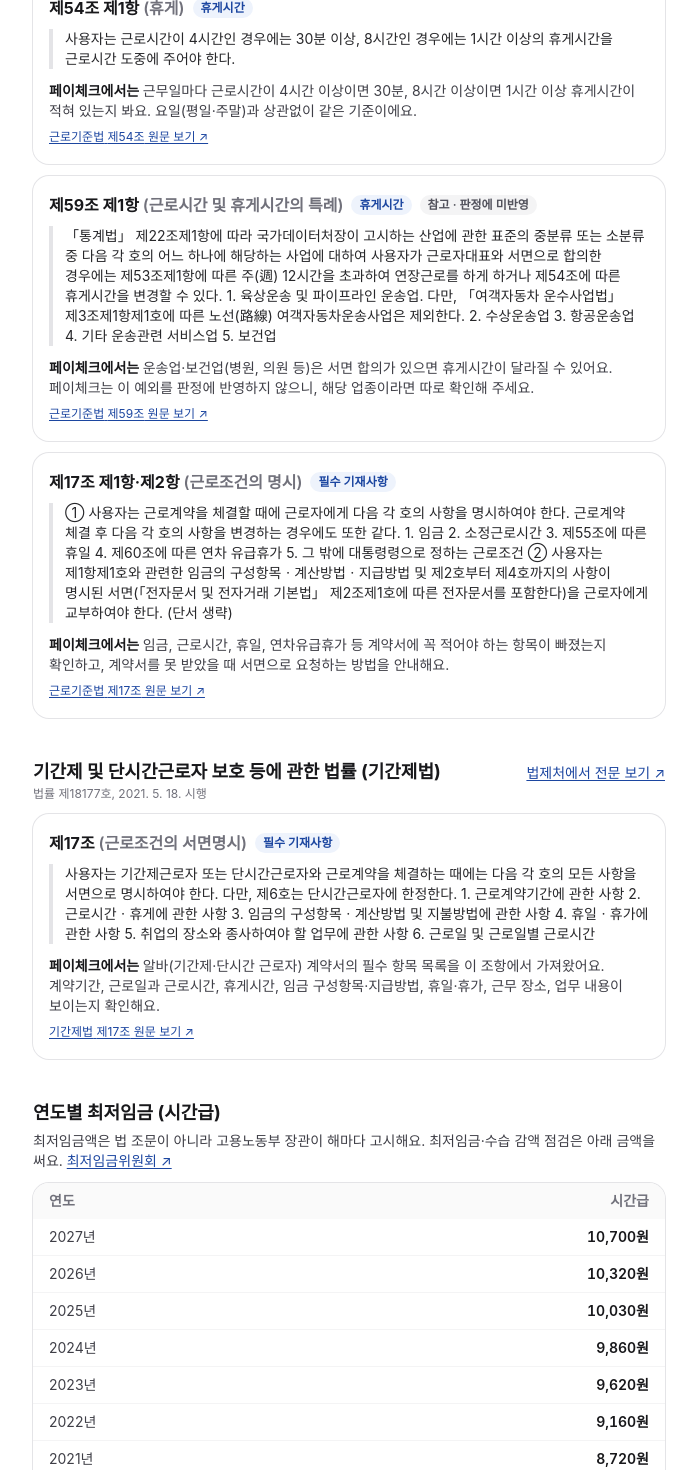
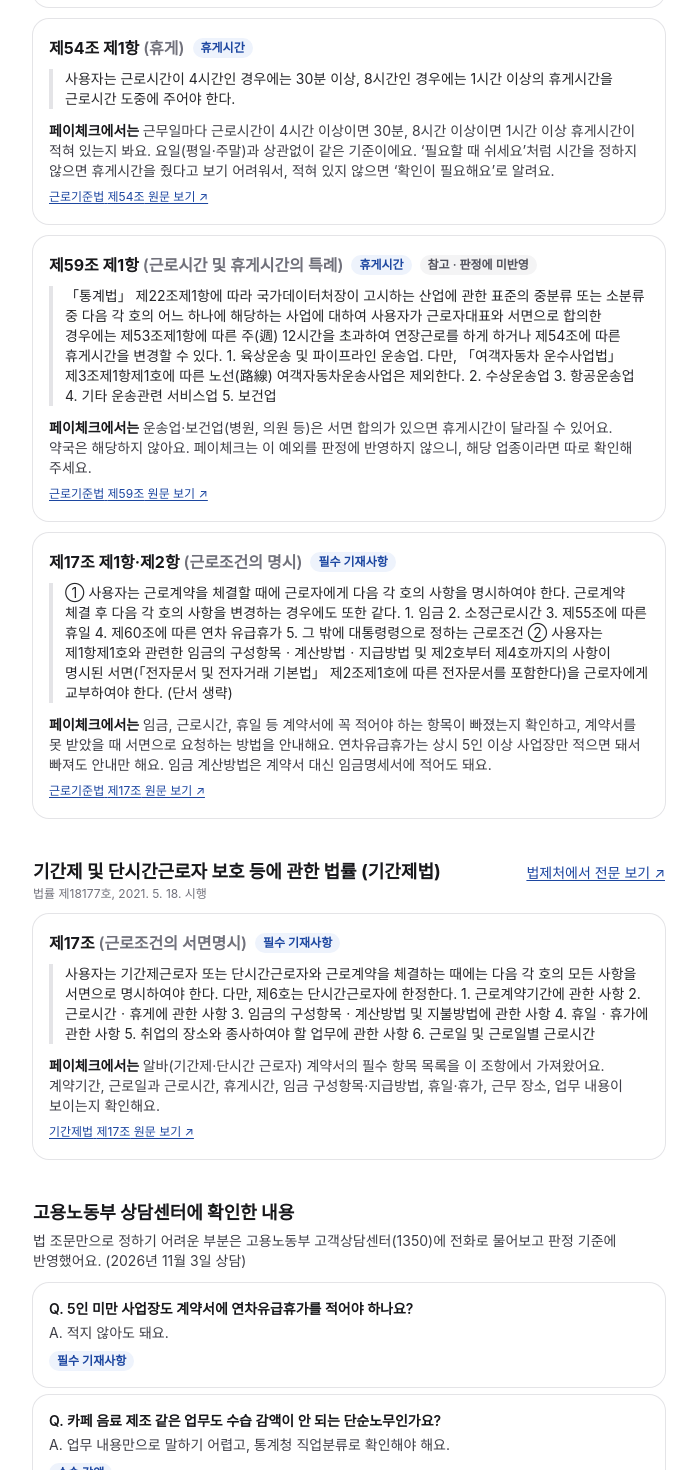
Before and after one commit to yemurf/paycheck, a Next.js app: page /legal in a window 1280 px wide. Shown: the part 1820-3290 px from the top of the page, without its empty margins (291-988 px from the left). Built offline with nearby package versions, Linux system fonts and the light colour scheme; a web font is replaced by a local one.

Commit message:
1350 상담 답변 반영: 연차 5인 기준, 단순노무 안내, 주휴 포함 시급 기준, 4주 평균, 휴게시간 지정 여부

```diff
--- a/app/legal/page.tsx
+++ b/app/legal/page.tsx
@@ -1,6 +1,6 @@
 import type { Metadata } from "next";
 import Link from "next/link";
-import { LEGAL_SOURCES, LEGAL_VERIFIED_ON, RULE_TITLES, lawUrl } from "@/rules/legal-sources";
+import { CONSULTATION_DATE, CONSULTATIONS, LEGAL_SOURCES, LEGAL_VERIFIED_ON, RULE_TITLES, lawUrl } from "@/rules/legal-sources";
 import { formatWon } from "@/rules/helpers";
 import { MIN_WAGE_BY_YEAR } from "@/rules/standards";
 import type { RuleId } from "@/rules";
@@ -95,6 +95,31 @@ export default function LegalPage() {
         </section>
       ))}
 
+      {/* 1350 상담 */}
+      <section className="mt-10">
+        <h2 className="text-lg font-bold text-zinc-900">고용노동부 상담센터에 확인한 내용</h2>
+        <p className="mt-1 text-sm">
+          법 조문만으로 정하기 어려운 부분은 고용노동부 고객상담센터(1350)에 전화로 물어보고 판정 기준에 반영했어요. (
+          {CONSULTATION_DATE} 상담)
+        </p>
+        <ul className="mt-3 space-y-2">
+          {CONSULTATIONS.map((c) => (
+            <li key={c.q} className="rounded-2xl p-4 text-sm ring-1 ring-zinc-200">
+              <p className="font-semibold text-zinc-900">Q. {c.q}</p>
+              <p className="mt-1">A. {c.a}</p>
+              <p className="mt-2 flex flex-wrap gap-1">
+                {c.rules.map((r) => (
+                  <span key={r} className="rounded-full bg-blue-50 px-2 py-0.5 text-xs font-semibold text-blue-700">
+                    {RULE_TITLES[r]}
+                  </span>
+                ))}
+              </p>
+            </li>
+          ))}
+        </ul>
+        <p className="mt-2 text-xs text-zinc-500">전화 상담 답변은 일반적인 안내라서, 개별 사안은 다르게 판단될 수 있어요.</p>
+      </section>
+
       {/* 최저임금액 */}
       <section className="mt-10">
         <h2 className="text-lg font-bold text-zinc-900">연도별 최저임금 (시간급)</h2>
--- a/rules/index.ts
+++ b/rules/index.ts
@@ -27,7 +27,7 @@ export function checkContract({ contract, weeklyHours, today = new Date() }: Che
     ? [
         checkMinWage(contract, today),
         checkProbation(contract, today),
-        checkWeeklyHoliday(contract, weeklyMinutes),
+        checkWeeklyHoliday(contract, weeklyMinutes, today),
         checkBreak(contract),
         checkRequiredItems(contract),
       ]
--- a/rules/legal-sources.ts
+++ b/rules/legal-sources.ts
@@ -44,7 +44,7 @@ export const LEGAL_SOURCES: LegalSource[] = [
         jo: "제5조",
         title: "최저임금액",
         text: "1년 이상의 기간을 정하여 근로계약을 체결하고 수습 중에 있는 근로자로서 수습을 시작한 날부터 3개월 이내인 사람에 대하여는 대통령령으로 정하는 바에 따라 제1항에 따른 최저임금액과 다른 금액으로 최저임금액을 정할 수 있다. 다만, 단순노무업무로 고용노동부장관이 정하여 고시한 직종에 종사하는 근로자는 제외한다.",
-        use: "수습 중 시급을 줄이는 계약이 ‘1년 이상 계약’과 ‘3개월 이내’ 조건을 지키는지 봐요. 단순노무 직종인지는 업무만으로 판단하기 어려워서, 감액이 있으면 ‘확인이 필요해요’와 함께 기준을 안내해요.",
+        use: "수습 중 시급을 줄이는 계약이 ‘1년 이상 계약’과 ‘3개월 이내’ 조건을 지키는지 봐요. 기간을 정하지 않은 계약도 1년 이상으로 봐요. 단순노무 직종인지는 업무 내용만으로 정하기 어렵고 통계청 한국표준직업분류로 확인해야 해서, 감액이 있으면 ‘확인이 필요해요’와 함께 안내해요.",
         rules: ["R2"],
       },
     ],
@@ -74,7 +74,7 @@ export const LEGAL_SOURCES: LegalSource[] = [
         jo: "제55조",
         title: "휴일",
         text: "사용자는 근로자에게 1주에 평균 1회 이상의 유급휴일을 보장하여야 한다.",
-        use: "주휴수당 대상인데 계약서에 주휴수당이 없다고 적혀 있으면 ‘기준과 달라요’, 언급이 없거나 ‘시급에 포함’이라고만 적혀 있으면 ‘확인이 필요해요’로 알려요.",
+        use: "주휴수당 대상인데 계약서에 주휴수당이 없다고 적혀 있으면 ‘기준과 달라요’, 언급이 없으면 ‘확인이 필요해요’로 알려요. ‘시급에 포함’은 그 시급이 최저시급에 주휴수당분을 더한 금액(주 15~40시간이면 최저시급의 1.2배) 이상일 때만 ‘문제 없어요’로 봐요.",
         rules: ["R3"],
       },
       {
@@ -82,7 +82,7 @@ export const LEGAL_SOURCES: LegalSource[] = [
         jo: "제18조",
         title: "단시간근로자의 근로조건",
         text: "4주 동안(4주 미만으로 근로하는 경우에는 그 기간)을 평균하여 1주 동안의 소정근로시간이 15시간 미만인 근로자에 대하여는 제55조와 제60조를 적용하지 아니한다.",
-        use: "계약서의 요일별 근무시간(휴게시간 제외)을 더해 1주 소정근로시간이 15시간 이상인지로 주휴수당 대상인지 판단해요. 근무가 주마다 다르면 평소 주 근무시간을 직접 입력받아요.",
+        use: "계약서의 요일별 근무시간(휴게시간 제외)을 더해 1주 소정근로시간이 15시간 이상인지로 주휴수당 대상인지 판단해요. 근무가 주마다 다르면 4주 평균 주 근무시간을 직접 입력받아요(4주 합계 60시간 이상이면 대상).",
         rules: ["R3"],
       },
       {
@@ -90,7 +90,7 @@ export const LEGAL_SOURCES: LegalSource[] = [
         jo: "제54조",
         title: "휴게",
         text: "사용자는 근로시간이 4시간인 경우에는 30분 이상, 8시간인 경우에는 1시간 이상의 휴게시간을 근로시간 도중에 주어야 한다.",
-        use: "근무일마다 근로시간이 4시간 이상이면 30분, 8시간 이상이면 1시간 이상 휴게시간이 적혀 있는지 봐요. 요일(평일·주말)과 상관없이 같은 기준이에요.",
+        use: "근무일마다 근로시간이 4시간 이상이면 30분, 8시간 이상이면 1시간 이상 휴게시간이 적혀 있는지 봐요. 요일(평일·주말)과 상관없이 같은 기준이에요. ‘필요할 때 쉬세요’처럼 시간을 정하지 않으면 휴게시간을 줬다고 보기 어려워서, 적혀 있지 않으면 ‘확인이 필요해요’로 알려요.",
         rules: ["R4"],
       },
       {
@@ -98,7 +98,7 @@ export const LEGAL_SOURCES: LegalSource[] = [
         jo: "제59조",
         title: "근로시간 및 휴게시간의 특례",
         text: "「통계법」 제22조제1항에 따라 국가데이터처장이 고시하는 산업에 관한 표준의 중분류 또는 소분류 중 다음 각 호의 어느 하나에 해당하는 사업에 대하여 사용자가 근로자대표와 서면으로 합의한 경우에는 제53조제1항에 따른 주(週) 12시간을 초과하여 연장근로를 하게 하거나 제54조에 따른 휴게시간을 변경할 수 있다. 1. 육상운송 및 파이프라인 운송업. 다만, 「여객자동차 운수사업법」 제3조제1항제1호에 따른 노선(路線) 여객자동차운송사업은 제외한다. 2. 수상운송업 3. 항공운송업 4. 기타 운송관련 서비스업 5. 보건업",
-        use: "운송업·보건업(병원, 의원 등)은 서면 합의가 있으면 휴게시간이 달라질 수 있어요. 페이체크는 이 예외를 판정에 반영하지 않으니, 해당 업종이라면 따로 확인해 주세요.",
+        use: "운송업·보건업(병원, 의원 등)은 서면 합의가 있으면 휴게시간이 달라질 수 있어요. 약국은 해당하지 않아요. 페이체크는 이 예외를 판정에 반영하지 않으니, 해당 업종이라면 따로 확인해 주세요.",
         rules: ["R4"],
         reference: true,
       },
@@ -107,7 +107,7 @@ export const LEGAL_SOURCES: LegalSource[] = [
         jo: "제17조",
         title: "근로조건의 명시",
         text: "① 사용자는 근로계약을 체결할 때에 근로자에게 다음 각 호의 사항을 명시하여야 한다. 근로계약 체결 후 다음 각 호의 사항을 변경하는 경우에도 또한 같다. 1. 임금 2. 소정근로시간 3. 제55조에 따른 휴일 4. 제60조에 따른 연차 유급휴가 5. 그 밖에 대통령령으로 정하는 근로조건 ② 사용자는 제1항제1호와 관련한 임금의 구성항목ㆍ계산방법ㆍ지급방법 및 제2호부터 제4호까지의 사항이 명시된 서면(「전자문서 및 전자거래 기본법」 제2조제1호에 따른 전자문서를 포함한다)을 근로자에게 교부하여야 한다. (단서 생략)",
-        use: "임금, 근로시간, 휴일, 연차유급휴가 등 계약서에 꼭 적어야 하는 항목이 빠졌는지 확인하고, 계약서를 못 받았을 때 서면으로 요청하는 방법을 안내해요.",
+        use: "임금, 근로시간, 휴일 등 계약서에 꼭 적어야 하는 항목이 빠졌는지 확인하고, 계약서를 못 받았을 때 서면으로 요청하는 방법을 안내해요. 연차유급휴가는 상시 5인 이상 사업장만 적으면 돼서 빠져도 안내만 해요. 임금 계산방법은 계약서 대신 임금명세서에 적어도 돼요.",
         rules: ["R5"],
       },
     ],
@@ -129,6 +129,44 @@ export const LEGAL_SOURCES: LegalSource[] = [
   },
 ];
 
+// 고용노동부 고객상담센터(1350) 전화 상담으로 확인한 내용. 판정 기준을 정할 때 참고했다.
+export const CONSULTATION_DATE = "2026년 11월 3일";
+export const CONSULTATIONS: { q: string; a: string; rules: RuleId[] }[] = [
+  { q: "5인 미만 사업장도 계약서에 연차유급휴가를 적어야 하나요?", a: "적지 않아도 돼요.", rules: ["R5"] },
+  {
+    q: "카페 음료 제조 같은 업무도 수습 감액이 안 되는 단순노무인가요?",
+    a: "업무 내용만으로 말하기 어렵고, 통계청 직업분류로 확인해야 해요.",
+    rules: ["R2"],
+  },
+  { q: "기간을 정하지 않은 계약도 수습 감액이 되나요?", a: "수습 3개월까지 10% 감액할 수 있어요.", rules: ["R2"] },
+  {
+    q: "‘시급에 주휴수당 포함’이라고만 적혀 있어도 되나요?",
+    a: "흔한 방식은 아니지만 그렇게 하는 곳도 있어요. 주휴수당을 제대로 포함했다면 법적으로 크게 문제 삼지 않아요.",
+    rules: ["R3"],
+  },
+  {
+    q: "근무 시간이 주마다 다르면 주휴수당 대상은 어떻게 판단하나요?",
+    a: "4주 동안 60시간 이상이면 4주 전체가 주휴수당 대상이에요.",
+    rules: ["R3"],
+  },
+  { q: "약국 알바도 휴게시간 특례(근로기준법 제59조) 대상인가요?", a: "약국은 해당하지 않아요.", rules: ["R4"] },
+  {
+    q: "계약서에 임금 계산방법까지 꼭 적어야 하나요?",
+    a: "계약서에 적지 않아도 되고, 임금명세서에 적으면 돼요.",
+    rules: ["R5"],
+  },
+  {
+    q: "휴게시간이 계약서에 없어도 실제로 쉬게 해주면 괜찮나요?",
+    a: "휴게시간은 몇 시부터 몇 시까지라고 적는 게 원칙이에요. 안 적었더라도 가게에서 시간을 정해 두고 계속 그때 쉬고 있다면 문제 되지 않지만, ‘필요할 때 쉬세요’처럼 시간을 정하지 않으면 휴게시간을 줬다고 보기 어려워요.",
+    rules: ["R4"],
+  },
+  {
+    q: "수습 감액을 잘못 당했다면 차액을 받을 수 있나요?",
+    a: "받아야 할 임금보다 적게 받았다면 임금체불로 신고할 수 있어요.",
+    rules: ["R1", "R2"],
+  },
+];
+
 export const RULE_TITLES: Record<RuleId, string> = {
   R1: "최저임금",
   R2: "수습 감액",
--- a/rules/r1-min-wage.ts
+++ b/rules/r1-min-wage.ts
@@ -25,7 +25,7 @@ export function checkMinWage(c: ContractExtraction, today: Date): RuleResult {
       ...base,
       status: "problem",
       summary: `시급 ${formatWon(wage)}이 ${startYear}년 최저시급 ${formatWon(min)}보다 낮아요.`,
-      detail: `${startYear}년 최저시급은 ${formatWon(min)}이에요. 계약서의 시급은 이보다 시간당 ${formatWon(min - wage)} 적어요.`,
+      detail: `${startYear}년 최저시급은 ${formatWon(min)}이에요. 계약서의 시급은 이보다 시간당 ${formatWon(min - wage)} 적어요. 최저시급보다 적게 받았다면 임금체불로 고용노동부에 신고할 수 있어요.`,
       amount: { label: "시간당 부족한 금액", value: min - wage },
     };
   }
--- a/rules/r4-break.ts
+++ b/rules/r4-break.ts
@@ -47,7 +47,7 @@ export function checkBreak(c: ContractExtraction): RuleResult {
       ...base,
       status: "check",
       summary: "휴게시간이 적혀 있지 않아요.",
-      detail: `${unstated.join("·")}요일은 4시간 이상 일하는데 휴게시간이 적혀 있지 않아요. 실제로 쉬는 시간이 있는지 확인해 보세요.`,
+      detail: `${unstated.join("·")}요일은 4시간 이상 일하는데 휴게시간이 적혀 있지 않아요. 휴게시간은 계약서에 정해서 적는 게 원칙이에요. 안 적혀 있어도 가게에서 쉬는 시간을 정해 두고 매번 그때 쉬고 있다면 괜찮지만, ‘필요할 때 쉬세요’처럼 시간을 정하지 않으면 휴게시간을 줬다고 보기 어려워요.`,
     };
   }
   return {
```
Also changed, not shown: components/ConfirmScreen.tsx (+5 -2 lines), rules/r2-probation.ts (+5 -5 lines), rules/r3-weekly-holiday.ts (+36 -7 lines), rules/r5-required-items.ts (+8 -4 lines), 2 other files (tests, documents, lock files or other folders).
